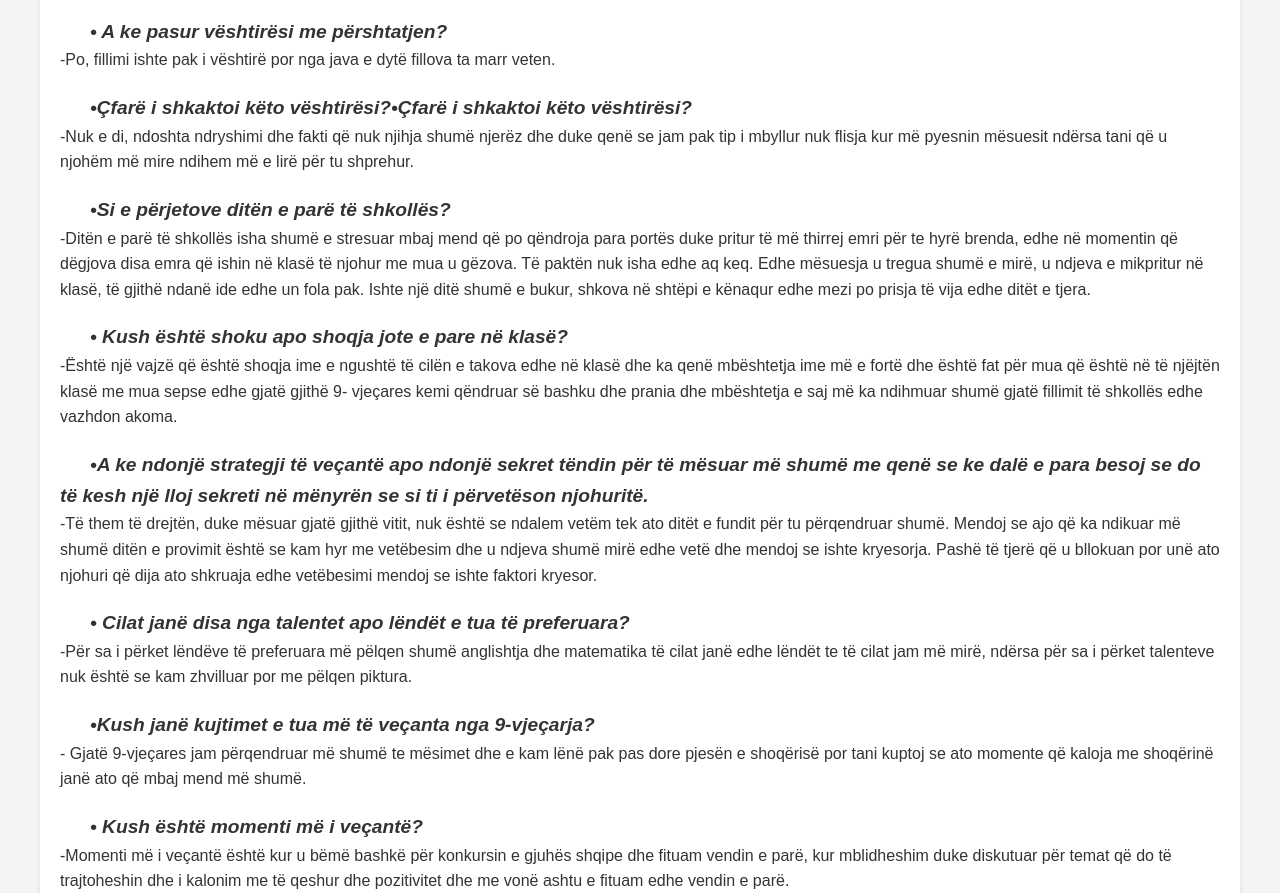
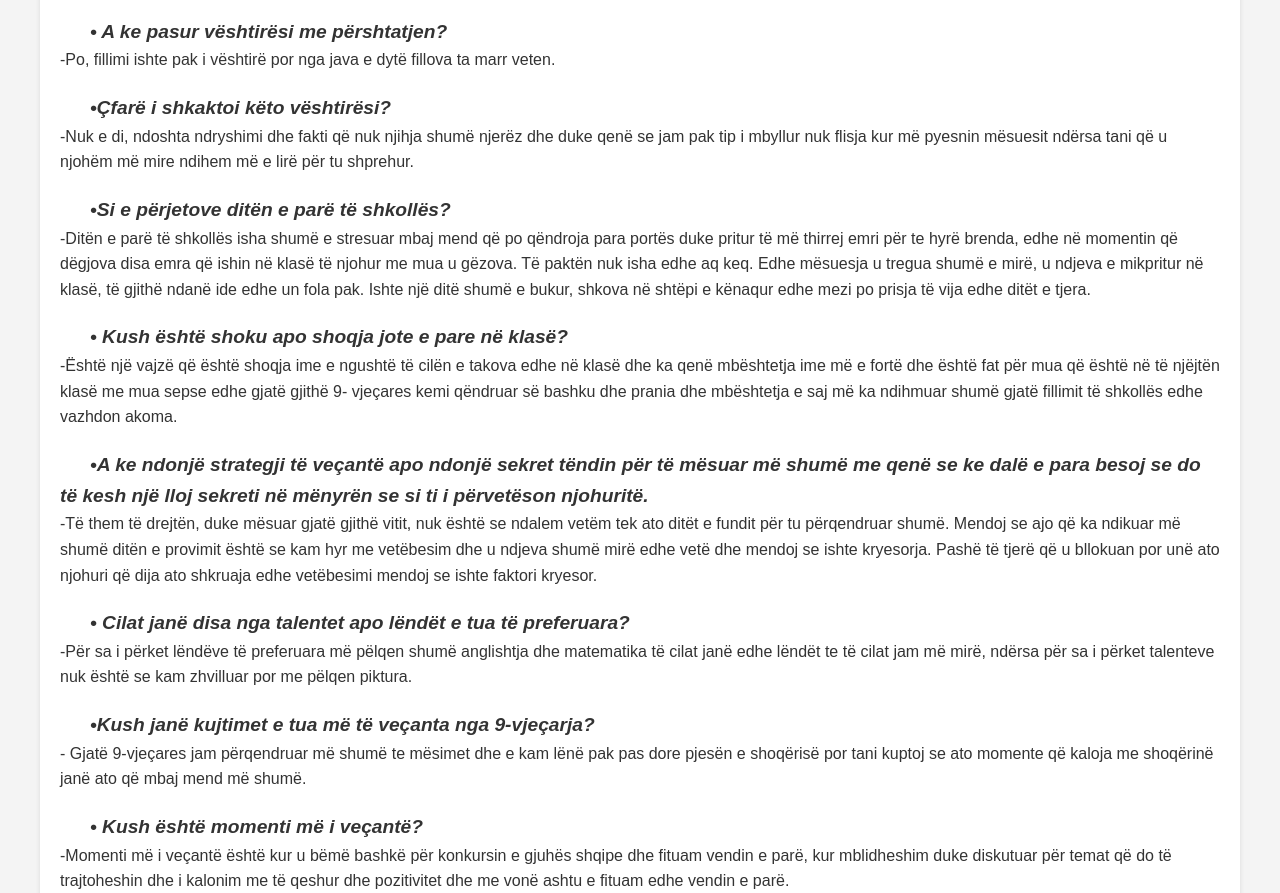
Before and after one commit to AlbanianNewsMan/GazetaAlb, a plain HTML site: page intervista2.html in a window 1280 px wide. Shown: the part 2380-3273 px from the top of the page. Drawn offline with Linux system fonts and the light colour scheme.

Commit message:
Update intervista2.html

```diff
--- a/intervista2.html
+++ b/intervista2.html
@@ -119,8 +119,8 @@
           </div>
           <div class="sidebar-article">
             <h4 style="text-indent: 30px">
-              •Çfarë i shkaktoi këto vështirësi?•Çfarë i shkaktoi këto
-              vështirësi?
+              •Çfarë i shkaktoi këto vështirësi?
+
             </h4>
             <p>
               -Nuk e di, ndoshta ndryshimi dhe fakti që nuk njihja shumë njerëz
```
